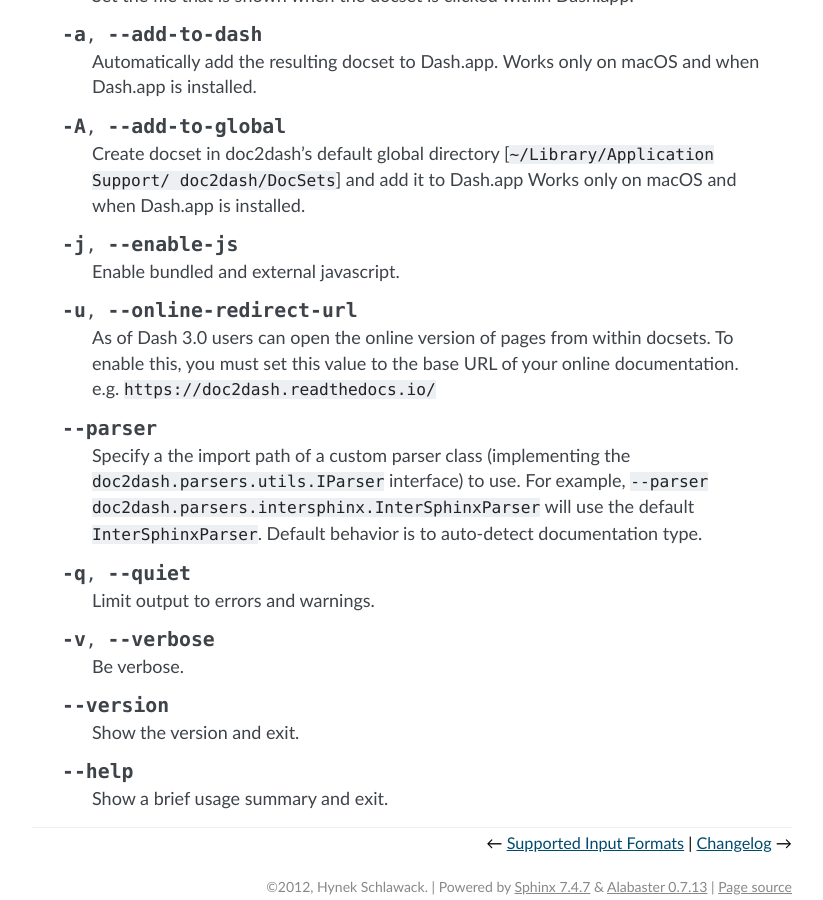
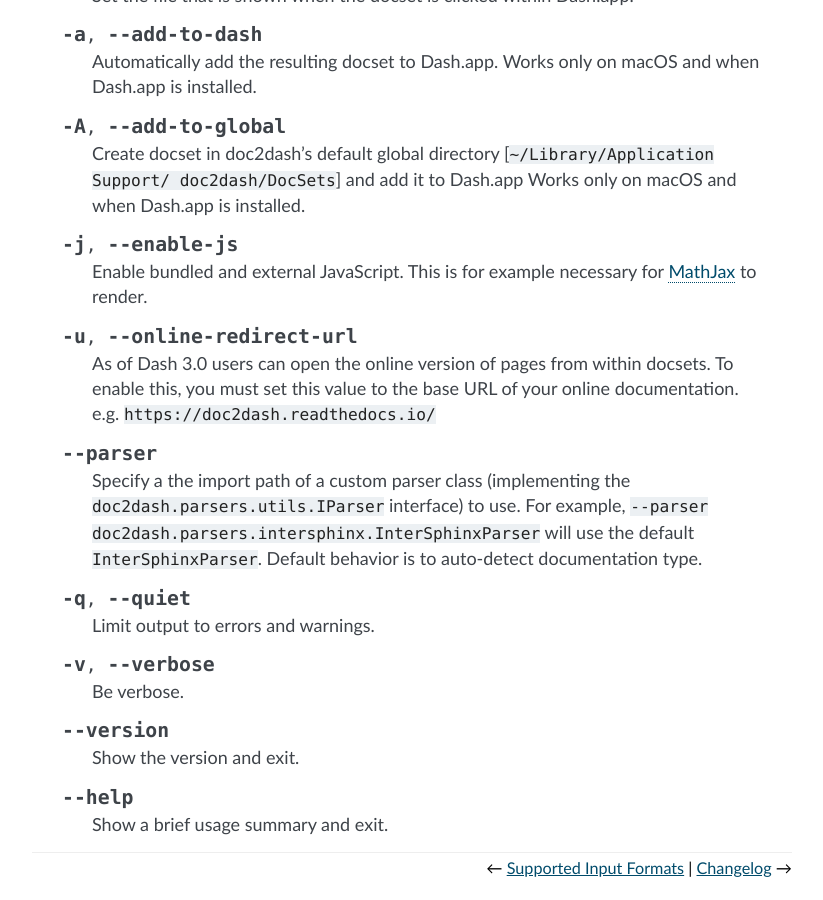
Before and after one commit to hynek/doc2dash, a Sphinx documentation site: the page built from docs/usage.rst, in a window 1280 px wide and 900 px high, scrolled down 966 px. Shown: the whole window, without its empty margins (338-1161 px from the left). Built offline with Sphinx 7.4.7, drawn with Linux system fonts in a browser that asks for light colours.

Commit message:
Add example for -j, add long_description_content_type
Fixes #21

```diff
--- a/docs/usage.rst
+++ b/docs/usage.rst
@@ -54,7 +54,8 @@ Valid ``OPTIONS`` are the following:
 
 .. option:: -j, --enable-js
 
-    Enable bundled and external javascript.
+    Enable bundled and external JavaScript.
+    This is for example necessary for `MathJax <https://www.mathjax.org>`_ to render.
 
 .. option:: -u, --online-redirect-url
 
--- a/setup.py
+++ b/setup.py
@@ -87,6 +87,7 @@ if __name__ == "__main__":
         version=VERSION,
         description=find_meta("description"),
         long_description=LONG,
+        long_description_content_type="text/x-rst",
         url=URL,
         project_urls=PROJECT_URLS,
         license=find_meta("license"),
```
